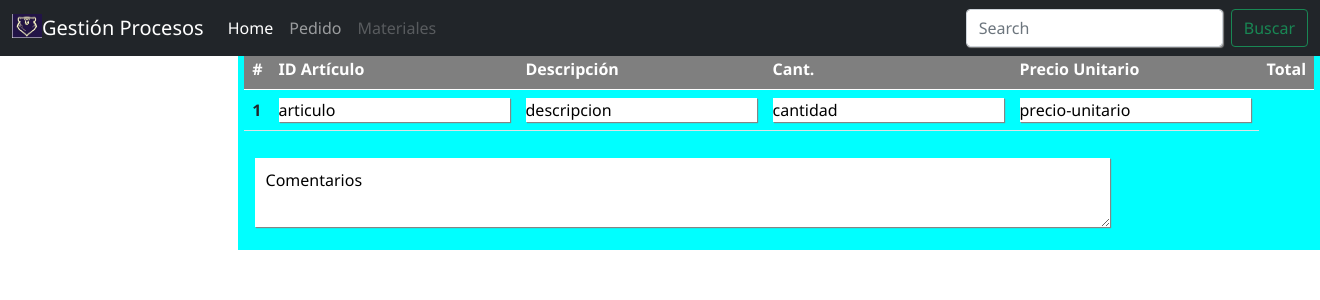
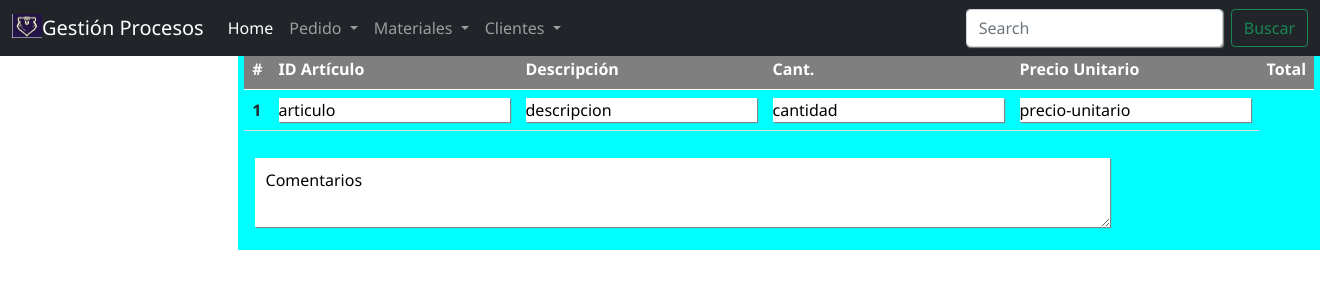
Before and after one commit to Miguel-Oso/Proyecto-SENA, a Flask app: template src/templates/pedido.html in a window 1320 px wide. Shown: the top 300 px of the page. Run offline with Flask 3, Linux system fonts and the light colour scheme; the template is opened without the code that fills it, so the values that code supplies are empty.

Commit message:
Commit 8: Se cambia forma de los dropdown y se le agregan opciones con sus respectivos enlaces

```diff
--- a/src/templates/mainPage.html
+++ b/src/templates/mainPage.html
@@ -55,20 +55,142 @@
 										>Home</a
 									>
 								</li>
-								<li class="nav-item">
-									<a class="nav-link" href="{{ url_for('pedidos') }}"
-										>Pedido</a
-									>
-								</li>
-								<li class="nav-item">
-									<a
-										class="nav-link disabled"
-										href="#"
-										tabindex="-1"
-										aria-disabled="true"
-										>Materiales</a
-									>
-								</li>
+								<button
+									class="navbar-toggler"
+									type="button"
+									data-bs-toggle="collapse"
+									data-bs-target="#navbarNavDarkDropdown"
+									aria-controls="navbarNavDarkDropdown"
+									aria-expanded="false"
+									aria-label="Toggle navigation"
+								>
+									<span class="navbar-toggler-icon"></span>
+								</button>
+								<div
+									class="collapse navbar-collapse"
+									id="navbarNavDarkDropdown"
+								>
+									<ul class="navbar-nav">
+										<li class="nav-item dropdown">
+											<a
+												class="nav-link dropdown-toggle"
+												href="{{ url_for('agregar_pedidos') }}"
+												id="navbarDarkDropdownMenuLink"
+												role="button"
+												data-bs-toggle="dropdown"
+												aria-expanded="false"
+											>
+												Pedido
+											</a>
+											<ul
+												class="dropdown-menu dropdown-menu-dark"
+												aria-labelledby="navbarDarkDropdownMenuLink"
+											>
+												<li>
+													<a
+														class="dropdown-item"
+														href="{{ url_for('agregar_pedidos') }}"
+														>Crear</a
+													>
+												</li>
+												<li>
+													<a class="dropdown-item" href="#"
+														>Actualizar</a
+													>
+												</li>
+												<li>
+													<a
+														class="dropdown-item"
+														href="{{ url_for('pedidos') }}"
+														>Consultar</a
+													>
+												</li>
+											</ul>
+										</li>
+									</ul>
+								</div>
+								<div
+									class="collapse navbar-collapse"
+									id="navbarNavDarkDropdown"
+								>
+									<ul class="navbar-nav">
+										<li class="nav-item dropdown">
+											<a
+												class="nav-link dropdown-toggle"
+												href="{{ url_for('agregar_material') }}"
+												id="navbarDarkDropdownMenuLink2"
+												role="button"
+												data-bs-toggle="dropdown"
+												aria-expanded="false"
+											>
+												Materiales
+											</a>
+											<ul
+												class="dropdown-menu dropdown-menu-dark"
+												aria-labelledby="navbarDarkDropdownMenuLink"
+											>
+												<li>
+													<a
+														class="dropdown-item"
+														href="{{ url_for('agregar_material') }}"
+														>Crear</a
+													>
+												</li>
+												<li>
+													<a class="dropdown-item" href="#"
+														>Actualizar</a
+													>
+												</li>
+												<li>
+													<a class="dropdown-item" href="#"
+														>Consultar</a
+													>
+												</li>
+											</ul>
+										</li>
+									</ul>
+								</div>
+								<div
+									class="collapse navbar-collapse"
+									id="navbarNavDarkDropdown"
+								>
+									<ul class="navbar-nav">
+										<li class="nav-item dropdown">
+											<a
+												class="nav-link dropdown-toggle"
+												href="{{ url_for('clientes') }}"
+												id="navbarDarkDropdownMenuLink3"
+												role="button"
+												data-bs-toggle="dropdown"
+												aria-expanded="false"
+											>
+												Clientes
+											</a>
+											<ul
+												class="dropdown-menu dropdown-menu-dark"
+												aria-labelledby="navbarDarkDropdownMenuLink"
+											>
+												<li>
+													<a
+														class="dropdown-item"
+														href="{{ url_for('clientes') }}"
+														>Crear</a
+													>
+												</li>
+												<li>
+													<a class="dropdown-item" href="#"
+														>Actualizar</a
+													>
+												</li>
+												<li>
+													<a class="dropdown-item" href="#"
+														>Consultar</a
+													>
+												</li>
+											</ul>
+										</li>
+									</ul>
+								</div>
 							</ul>
 							<form class="d-flex">
 								<input
```
